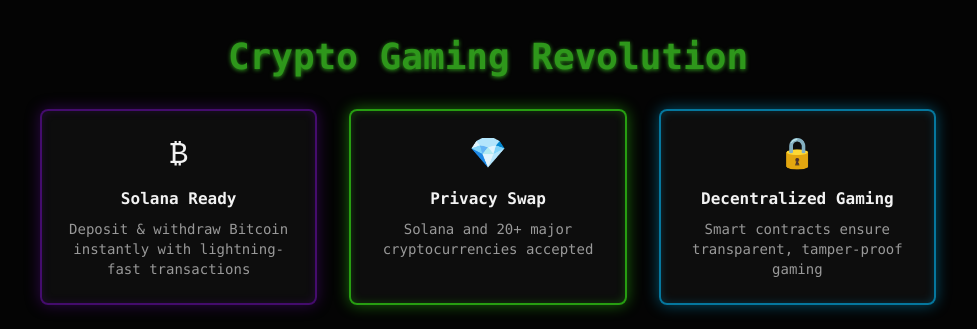
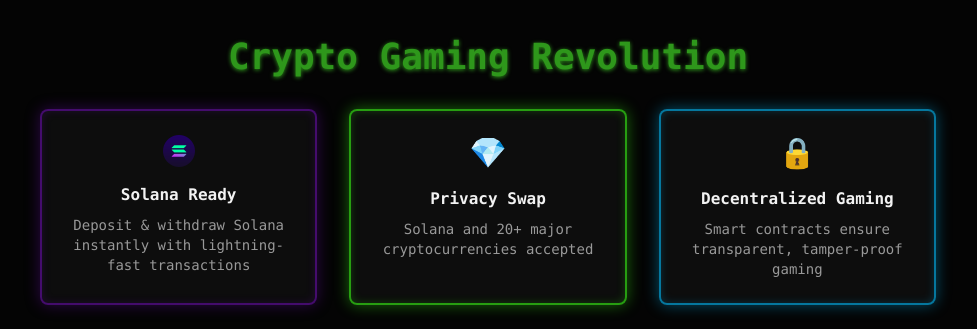
Before and after one commit to Albedo-momon/yard_heist, a React (Vite) app: page / in a window 1280 px wide. Shown: the part 1020-1349 px from the top of the page, without its empty margins (152-1129 px from the left). Built offline with nearby package versions, Linux system fonts and the light colour scheme.

Commit message:
added solana logo

```diff
--- a/src/pages/Index.tsx
+++ b/src/pages/Index.tsx
@@ -20,6 +20,7 @@ import getawayCrashImage from "@/assets/getaway-crash.jpg";
 import shadowDiceImage from "@/assets/shadow-dice-raid.jpg";
 import highStakeImage from "@/assets/high-stake-heist.jpg";
 import cryptographImage from "@/assets/cryptograph.jpg";
+import solanaLogo from "@/assets/solana.png";
 
 interface Game {
   id: string;
@@ -421,16 +422,17 @@ const TheYardHeist = () => {
             </h2>
             <div className="grid grid-cols-1 md:grid-cols-3 gap-8 mb-12">
               <Card className="p-6 bg-card/50 backdrop-blur paint-splatter-purple">
-                <div className="text-3xl mb-4">₿</div>
+                <div className="mb-4">
+                  <img src={solanaLogo} alt="Solana Logo" className="w-8 h-8 mx-auto" />
+                </div>
                 <h3 className="font-semibold mb-2">Solana Ready</h3>
                 <p className="text-sm text-muted-foreground">
-                  Deposit & withdraw Bitcoin instantly with lightning-fast transactions
+                  Deposit & withdraw Solana instantly with lightning-fast transactions
                 </p>
               </Card>
 
               <Card className="p-6 bg-card/50 backdrop-blur paint-splatter-green">
-                <div className="text-3xl mb-4">💎</div>
-                <h3 className="font-semibold mb-2">Privacy Swap</h3>
+                <div className="text-3xl mb-4">💎</div>               <h3 className="font-semibold mb-2">Privacy Swap</h3>
                 <p className="text-sm text-muted-foreground">
                   Solana and 20+ major cryptocurrencies accepted
                 </p>
```
Also changed, not shown: src/assets/solana.png (added).
